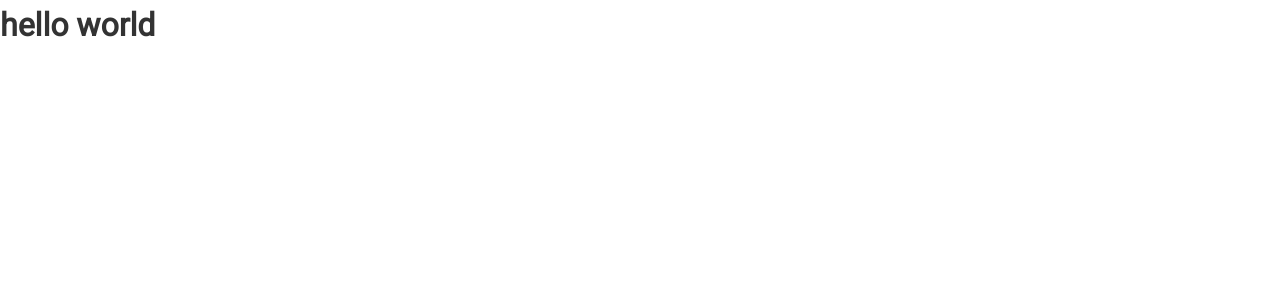
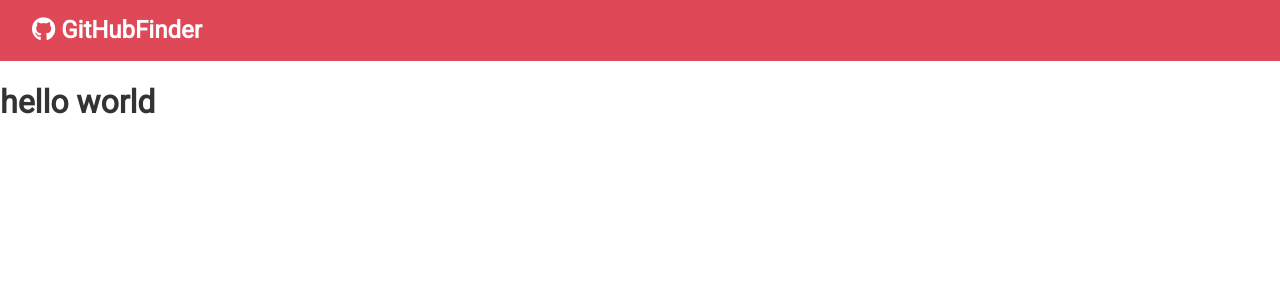
Before and after one commit to daryltct/GitHubFinder, a React (Create React App) app in the folder app/: page / in a window 1280 px wide. Shown: the top 300 px of the page. Built offline with nearby package versions, Linux system fonts and the light colour scheme.

Commit message:
Add NavBar component

```diff
--- a/app/public/index.html
+++ b/app/public/index.html
@@ -10,20 +10,8 @@
       content="Web site created using create-react-app"
     />
     <link rel="apple-touch-icon" href="%PUBLIC_URL%/logo192.png" />
-    <!--
-      manifest.json provides metadata used when your web app is installed on a
-      user's mobile device or desktop. See https://developers.google.com/web/fundamentals/web-app-manifest/
-    -->
     <link rel="manifest" href="%PUBLIC_URL%/manifest.json" />
-    <!--
-      Notice the use of %PUBLIC_URL% in the tags above.
-      It will be replaced with the URL of the `public` folder during the build.
-      Only files inside the `public` folder can be referenced from the HTML.
-
-      Unlike "/favicon.ico" or "favicon.ico", "%PUBLIC_URL%/favicon.ico" will
-      work correctly both with client-side routing and a non-root public URL.
-      Learn how to configure a non-root public URL by running `npm run build`.
-    -->
+    <link rel="stylesheet" href="https://cdnjs.cloudflare.com/ajax/libs/font-awesome/5.12.0-2/css/all.min.css">
     <title>GitHub Finder</title>
   </head>
   <body>
--- a/app/src/App.js
+++ b/app/src/App.js
@@ -1,9 +1,11 @@
 import React from 'react';
 import './App.css';
+import NavBar from './components/layouts/NavBar';
 
 function App() {
 	return (
-		<div className="App">
+		<div>
+			<NavBar />
 			<h1>hello world</h1>
 		</div>
 	);
--- /dev/null
+++ b/app/src/components/layouts/NavBar.js
@@ -0,0 +1,13 @@
+import React from 'react';
+
+function NavBar() {
+	return (
+		<nav className="navbar bg-primary">
+			<h1>
+				<i className="fab fa-github" /> GitHubFinder
+			</h1>
+		</nav>
+	);
+}
+
+export default NavBar;
```
